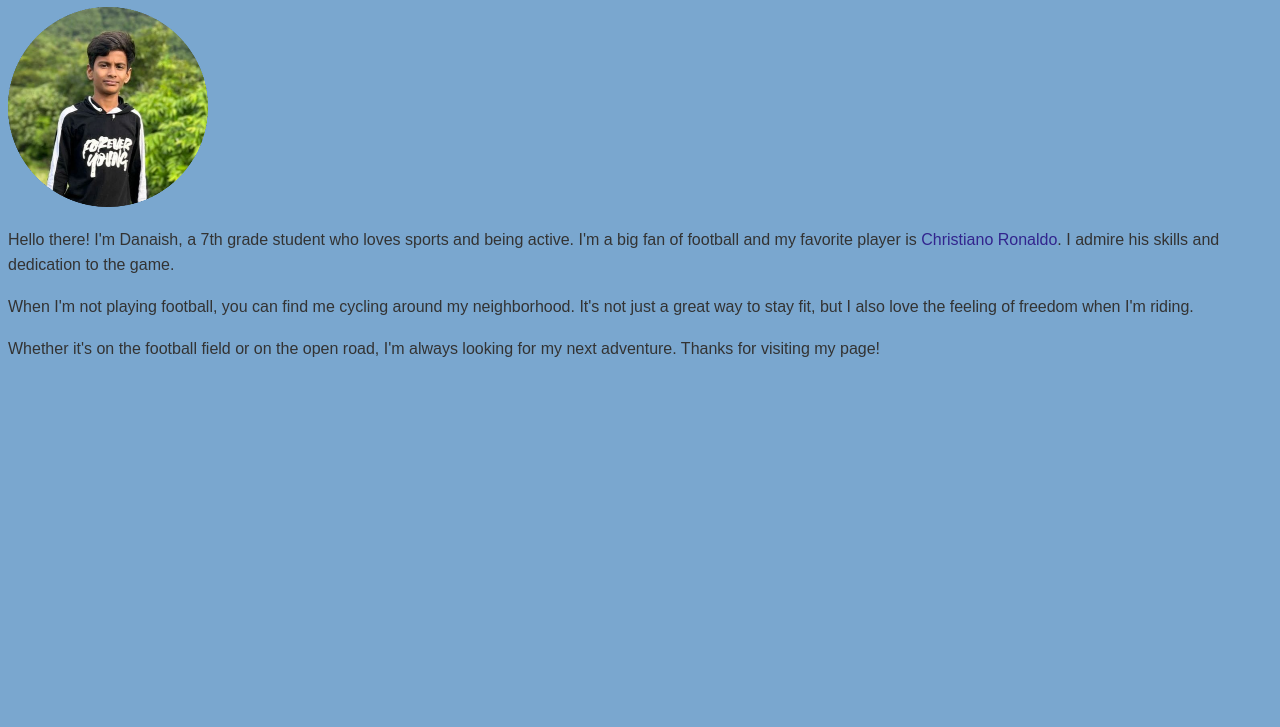
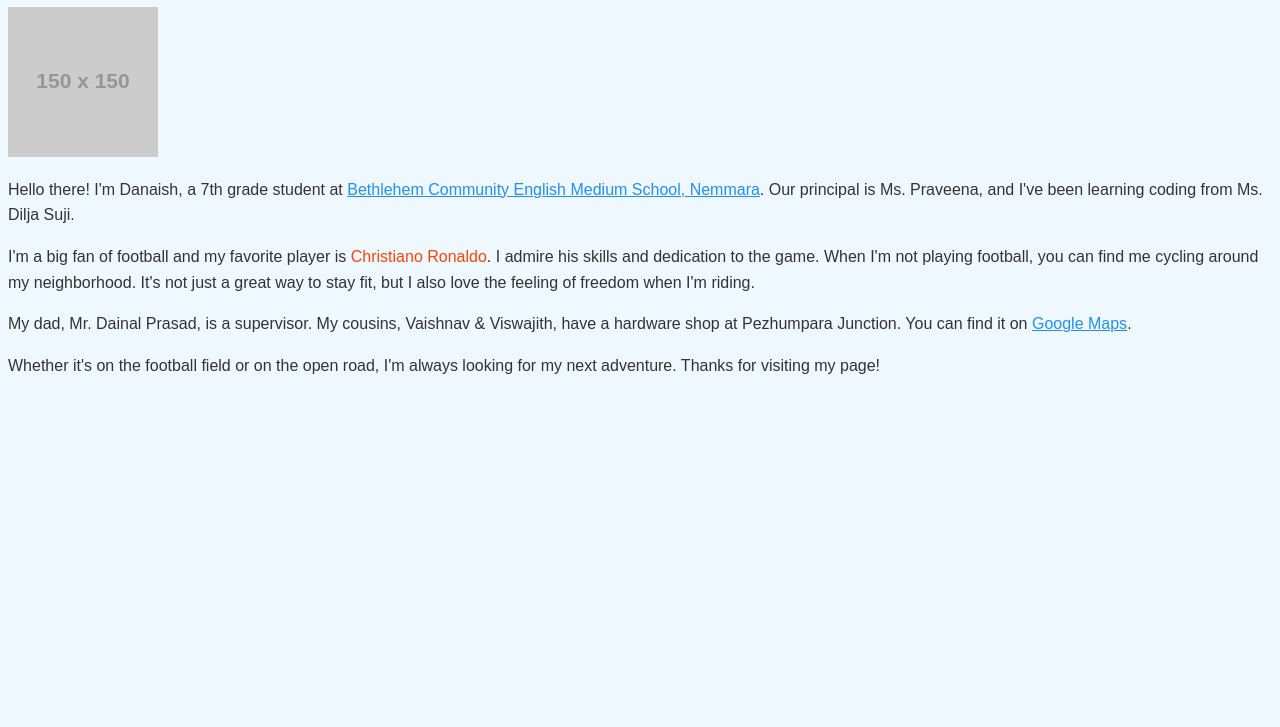
Before and after one commit to DanishDanial7/Danish, a plain HTML site: page index.html in a window 1280 px wide. Shown: the part 73-800 px from the top of the page. Drawn offline with Linux system fonts and the light colour scheme; placeholder pictures from the web are drawn by us.

Commit message:
Update index.html

```diff
--- a/index.html
+++ b/index.html
@@ -5,7 +5,7 @@
     <style>
         body {
             font-family: Arial, sans-serif;
-            background-color: #7aa7cf;
+            background-color: #f0f8ff;
             color: #333;
         }
         h1 {
@@ -15,15 +15,19 @@
             line-height: 1.6;
         }
         .highlight {
-            color: #32258e;
+            color: #ff4500;
+        }
+        a {
+            color: #1e90ff;
         }
     </style>
 </head>
 <body>
     <h1>Welcome to Danaish Danial's Page!</h1>
-    <img src="Danish Danial 150.png" alt="Placeholder image">
-    <p>Hello there! I'm Danaish, a 7th grade student who loves sports and being active. I'm a big fan of football and my favorite player is <span class="highlight">Christiano Ronaldo</span>. I admire his skills and dedication to the game.</p>
-    <p>When I'm not playing football, you can find me cycling around my neighborhood. It's not just a great way to stay fit, but I also love the feeling of freedom when I'm riding.</p>
+    <img src="https://via.placeholder.com/150" alt="Placeholder image">
+    <p>Hello there! I'm Danaish, a 7th grade student at <a href="https://bcemschool.com/">Bethlehem Community English Medium School, Nemmara</a>. Our principal is Ms. Praveena, and I've been learning coding from Ms. Dilja Suji.</p>
+    <p>I'm a big fan of football and my favorite player is <span class="highlight">Christiano Ronaldo</span>. I admire his skills and dedication to the game. When I'm not playing football, you can find me cycling around my neighborhood. It's not just a great way to stay fit, but I also love the feeling of freedom when I'm riding.</p>
+    <p>My dad, Mr. Dainal Prasad, is a supervisor. My cousins, Vaishnav & Viswajith, have a hardware shop at Pezhumpara Junction. You can find it on <a href="https://goo.gl/maps/XuPBvp5CTGHgGTDY9">Google Maps</a>.</p>
     <p>Whether it's on the football field or on the open road, I'm always looking for my next adventure. Thanks for visiting my page!</p>
 </body>
 </html>
```
